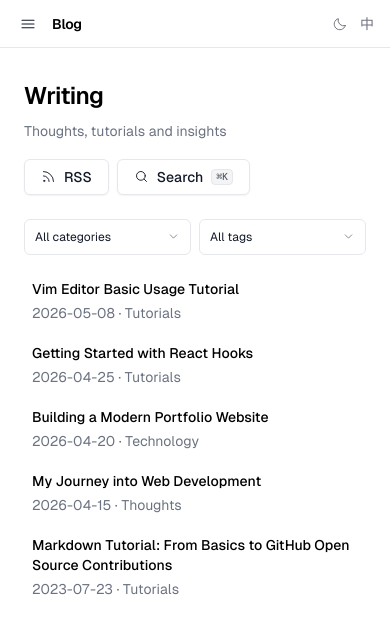
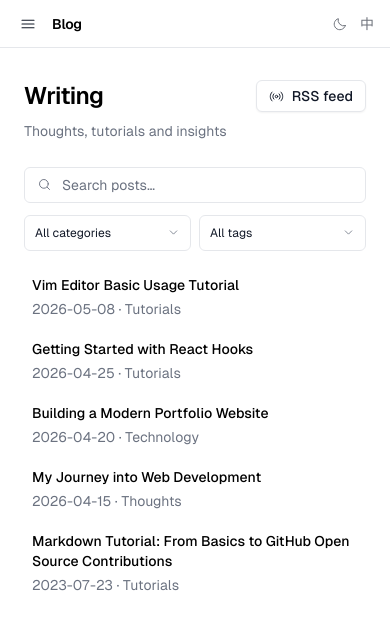
Before and after one commit to duan-deqing/duan-deqing.github.io, a React (Vite) app: page /blog in a window 390 px wide. Shown: the top 634 px of the page. Built offline with nearby package versions, Linux system fonts and the light colour scheme.

Commit message:
style: 重新设计博客搜索与 RSS 入口

```diff
--- /dev/null
+++ b/src/components/blog/RssButton.jsx
@@ -0,0 +1,22 @@
+import { useLanguage } from '../../hooks/useLanguage'
+import Button from '../site/Button'
+import { RadioIcon } from '../site/icons'
+
+export default function RssButton({ className, size = 'sm' }) {
+  const { t } = useLanguage()
+
+  return (
+    <Button
+      as="a"
+      variant="outline"
+      size={size}
+      href="/rss.xml"
+      target="_blank"
+      rel="noopener noreferrer"
+      className={className}
+    >
+      <RadioIcon size={15} />
+      {t({ en: 'RSS feed', zh: 'RSS 订阅' })}
+    </Button>
+  )
+}
--- a/src/components/blog/SearchDialog.jsx
+++ b/src/components/blog/SearchDialog.jsx
@@ -5,6 +5,14 @@ import { categoryLabel, formatDate } from '../../utils/postFormat'
 import { searchPosts } from '../../utils/blogSearch'
 import { SearchIcon } from '../site/icons'
 import { cn } from '../../utils/cn'
+
+function Kbd({ children }) {
+  return (
+    <kbd className="rounded border border-line bg-subtle px-1 py-0.5 font-mono text-[10px] font-medium text-muted-strong">
+      {children}
+    </kbd>
+  )
+}
 
 export default function SearchDialog({ open, posts, onClose, t }) {
   const [query, setQuery] = useState('')
@@ -39,12 +47,23 @@ export default function SearchDialog({ open, posts, onClose, t }) {
   }
 
   return (
-    <Modal open={open} onClose={onClose} label={t({ en: 'Search posts', zh: '搜索文章' })}>
-      <div className="flex items-center gap-2 border-b border-line pb-2">
-        <SearchIcon size={16} className="shrink-0 text-muted" />
+    <Modal
+      open={open}
+      onClose={onClose}
+      label={t({ en: 'Search posts', zh: '搜索文章' })}
+      maxWidth="max-w-xl"
+      flush
+      panelClassName="search-dialog-enter"
+    >
+      <div className="flex h-14 items-center gap-3 border-b border-line px-4">
+        <SearchIcon size={18} className="shrink-0 text-muted" />
         <input
           ref={inputRef}
           type="search"
+          id="blog-search-input"
+          name="search"
+          autoComplete="off"
+          spellCheck="false"
           value={query}
           onChange={(event) => setQuery(event.target.value)}
           onKeyDown={(event) => {
@@ -62,40 +81,86 @@ export default function SearchDialog({ open, posts, onClose, t }) {
             }
           }}
           placeholder={t({ en: 'Search posts…', zh: '搜索文章…' })}
-          className="h-9 w-full bg-transparent text-sm text-ink placeholder:text-muted"
+          className="h-full min-w-0 flex-1 bg-transparent text-base text-ink placeholder:text-muted focus-visible:outline-none"
           aria-label={t({ en: 'Search posts', zh: '搜索文章' })}
         />
-        <kbd
-          aria-hidden="true"
-          className="rounded border border-line bg-subtle px-1.5 py-0.5 text-[11px] text-muted-strong"
-        >
-          ESC
-        </kbd>
+        <Kbd>ESC</Kbd>
       </div>
 
-      <div ref={listRef} className="mt-2 max-h-[50vh] overflow-y-auto">
+      <div className="px-2 py-2">
         {results.length === 0 ? (
-          <p className="py-6 text-sm text-muted">{t({ en: 'No results.', zh: '没有结果。' })}</p>
+          <div className="px-6 py-12 text-center">
+            <p className="text-sm font-medium text-heading">
+              {t({ en: 'No results', zh: '没有结果' })}
+            </p>
+            <p className="mt-1 text-xs text-muted">
+              {t({ en: 'Try a different keyword.', zh: '试试其他关键词。' })}
+            </p>
+          </div>
         ) : (
-          results.map((post, index) => (
+          <>
+            <p className="px-2 pb-1 pt-1 text-xs font-medium text-muted">
+              {t({ en: 'Posts', zh: '文章' })}
+            </p>
+            <ul ref={listRef} className="max-h-[min(54vh,360px)] space-y-0.5 overflow-y-auto">
+              {results.map((post, index) => {
+                const active = index === activeIndex
+                return (
+                  <li key={post.slug}>
                     <button
-              key={post.slug}
                       type="button"
                       data-index={index}
                       onMouseEnter={() => setActiveIndex(index)}
                       onClick={() => openPost(post)}
                       className={cn(
-                'flex w-full items-baseline justify-between gap-3 rounded-md px-2 py-2 text-left text-sm transition-colors',
-                index === activeIndex ? 'bg-subtle text-ink' : 'text-muted-strong hover:bg-subtle'
+                        'flex w-full flex-col gap-1 rounded-md px-3 py-2.5 text-left transition-colors',
+                        active ? 'bg-hover' : 'hover:bg-subtle'
                       )}
                     >
-              <span className="min-w-0 truncate font-medium">{t(post.title)}</span>
-              <span className="shrink-0 text-xs text-muted-strong">
-                {formatDate(post.date, t)} · {categoryLabel(post.category, t)}
+                      <span
+                        className={cn(
+                          'min-w-0 truncate text-sm font-medium',
+                          active ? 'text-heading' : 'text-muted-strong'
+                        )}
+                      >
+                        {t(post.title)}
+                      </span>
+                      <span className="flex items-center gap-1.5 text-xs text-muted">
+                        <time dateTime={post.date}>{formatDate(post.date, t)}</time>
+                        <span aria-hidden="true">·</span>
+                        <span>{categoryLabel(post.category, t)}</span>
                       </span>
                     </button>
-          ))
+                  </li>
+                )
+              })}
+            </ul>
+          </>
         )}
+      </div>
+
+      <div className="flex items-center justify-between gap-3 border-t border-line px-4 py-2.5 text-[11px] text-muted">
+        <div className="flex flex-wrap items-center gap-x-3 gap-y-1">
+          <span className="flex items-center gap-1">
+            <Kbd>↑</Kbd>
+            <Kbd>↓</Kbd>
+            {t({ en: 'Navigate', zh: '选择' })}
+          </span>
+          <span className="flex items-center gap-1">
+            <Kbd>↵</Kbd>
+            {t({ en: 'Open', zh: '打开' })}
+          </span>
+          <span className="flex items-center gap-1">
+            <Kbd>esc</Kbd>
+            {t({ en: 'Close', zh: '关闭' })}
+          </span>
+        </div>
+        <span className="hidden shrink-0 sm:inline">
+          {t({
+            en: results.length === 1 ? '1 result' : `${results.length} results`,
+            zh: `${results.length} 篇`,
+          })}
+        </span>
       </div>
     </Modal>
   )
--- /dev/null
+++ b/src/components/blog/SearchTrigger.jsx
@@ -0,0 +1,31 @@
+import { useLanguage } from '../../hooks/useLanguage'
+import { cn } from '../../utils/cn'
+import { SearchIcon } from '../site/icons'
+
+export default function SearchTrigger({ onClick, className }) {
+  const { t } = useLanguage()
+
+  return (
+    <button
+      type="button"
+      onClick={onClick}
+      aria-label={t({ en: 'Search posts', zh: '搜索文章' })}
+      aria-haspopup="dialog"
+      className={cn(
+        'group flex h-9 w-full items-center gap-2.5 rounded-md border border-line bg-page px-3 text-left text-sm text-muted transition-colors hover:border-line-strong',
+        className
+      )}
+    >
+      <SearchIcon
+        size={15}
+        className="shrink-0 text-muted transition-colors group-hover:text-ink"
+      />
+      <span className="min-w-0 flex-1 truncate">
+        {t({ en: 'Search posts…', zh: '搜索文章…' })}
+      </span>
+      <kbd className="hidden shrink-0 rounded border border-line bg-subtle px-1.5 py-0.5 text-[10px] font-medium text-muted-strong sm:inline-block">
+        ⌘K
+      </kbd>
+    </button>
+  )
+}
--- a/src/components/site/Modal.jsx
+++ b/src/components/site/Modal.jsx
@@ -12,6 +12,7 @@ export default function Modal({
   children,
   panelClassName = '',
   maxWidth = 'max-w-lg',
+  flush = false,
 }) {
   const panelRef = useRef(null)
   const restoreRef = useRef(null)
@@ -100,7 +101,8 @@ export default function Modal({
         aria-label={label}
         tabIndex={-1}
         className={cn(
-          'relative max-h-[min(90dvh,720px)] w-full overflow-y-auto rounded-lg border border-line bg-page p-5 shadow-xl',
+          'relative max-h-[min(90dvh,720px)] w-full overflow-y-auto rounded-lg border border-line bg-page shadow-xl',
+          flush ? 'p-0' : 'p-5',
           maxWidth,
           panelClassName
         )}
--- a/src/components/site/icons.jsx
+++ b/src/components/site/icons.jsx
@@ -115,6 +115,16 @@ export const RssIcon = (props) => (
   </LineIcon>
 )
 
+export const RadioIcon = (props) => (
+  <LineIcon {...props}>
+    <path d="M4.9 19.1C1 15.2 1 8.8 4.9 4.9" />
+    <path d="M7.8 16.2c-2.3-2.3-2.3-6.1 0-8.5" />
+    <circle cx="12" cy="12" r="2" />
+    <path d="M16.2 7.8c2.3 2.3 2.3 6.1 0 8.5" />
+    <path d="M19.1 4.9C23 8.8 23 15.1 19.1 19" />
+  </LineIcon>
+)
+
 export const MenuIcon = (props) => (
   <LineIcon {...props}>
     <path d="M4 7h16M4 12h16M4 17h16" />
--- a/src/index.css
+++ b/src/index.css
@@ -266,6 +266,21 @@
     transform-origin: top;
   }
 
+  .search-dialog-enter {
+    animation: dialog-in 180ms ease-out both;
+  }
+
+  @keyframes dialog-in {
+    from {
+      opacity: 0;
+      transform: translateY(-6px) scale(0.985);
+    }
+    to {
+      opacity: 1;
+      transform: translateY(0) scale(1);
+    }
+  }
+
   @keyframes filter-menu-in {
     from {
       opacity: 0;
@@ -322,6 +337,10 @@
       animation: none;
     }
 
+    .search-dialog-enter {
+      animation: none;
+    }
+
     .writing-table .writing-row {
       transition: none;
     }
--- a/src/pages/BlogPage.jsx
+++ b/src/pages/BlogPage.jsx
@@ -3,11 +3,11 @@ import { useLanguage } from '../hooks/useLanguage'
 import { useBlog } from '../components/blog/BlogProvider'
 import PageTitle from '../components/shared/PageTitle'
 import PageHeading from '../components/site/PageHeading'
+import RssButton from '../components/blog/RssButton'
+import SearchTrigger from '../components/blog/SearchTrigger'
 import WritingFilterBar from '../components/blog/WritingFilterBar'
 import WritingList from '../components/blog/WritingList'
 import WritingRowSkeleton from '../components/blog/WritingRowSkeleton'
-import Button from '../components/site/Button'
-import { RssIcon, SearchIcon } from '../components/site/icons'
 
 export default function BlogPage() {
   const { lang, t } = useLanguage()
@@ -34,31 +34,10 @@ export default function BlogPage() {
       <PageHeading
         title={t(blogConfig.page.title)}
         description={t(blogConfig.page.subtitle)}
-        actions={
-          <>
-            <Button
-              as="a"
-              variant="outline"
-              href="/rss.xml"
-              target="_blank"
-              rel="noopener noreferrer"
-            >
-              <RssIcon size={15} />
-              RSS
-            </Button>
-            <Button variant="outline" onClick={openSearch}>
-              <SearchIcon size={15} />
-              {t({ en: 'Search', zh: '搜索' })}
-              <kbd
-                aria-hidden="true"
-                className="rounded border border-line bg-subtle px-1 text-[10px] text-muted-strong"
-              >
-                ⌘K
-              </kbd>
-            </Button>
-          </>
-        }
+        actions={<RssButton />}
       />
+
+      <SearchTrigger className="mb-3" onClick={openSearch} />
 
       <WritingFilterBar
         className="mb-4"
```
Also changed, not shown: src/components/blog/WritingRail.jsx (+4 -24 lines), 2 other files (tests, documents, lock files or other folders). Lines whose indentation alone changed are shown as unchanged.
